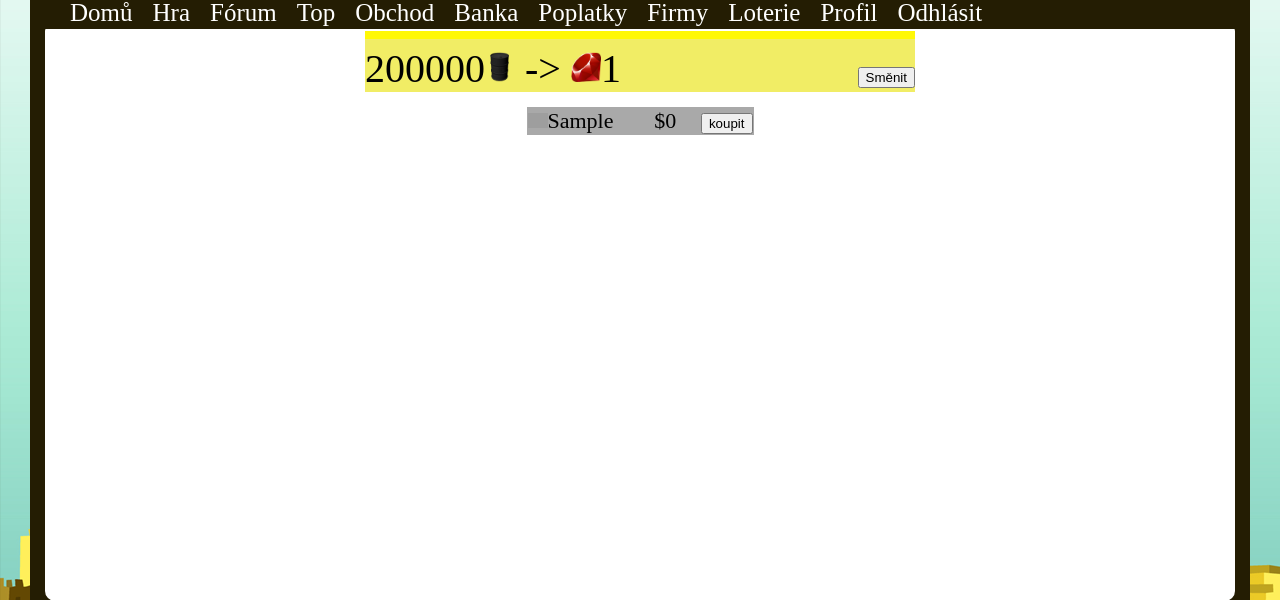
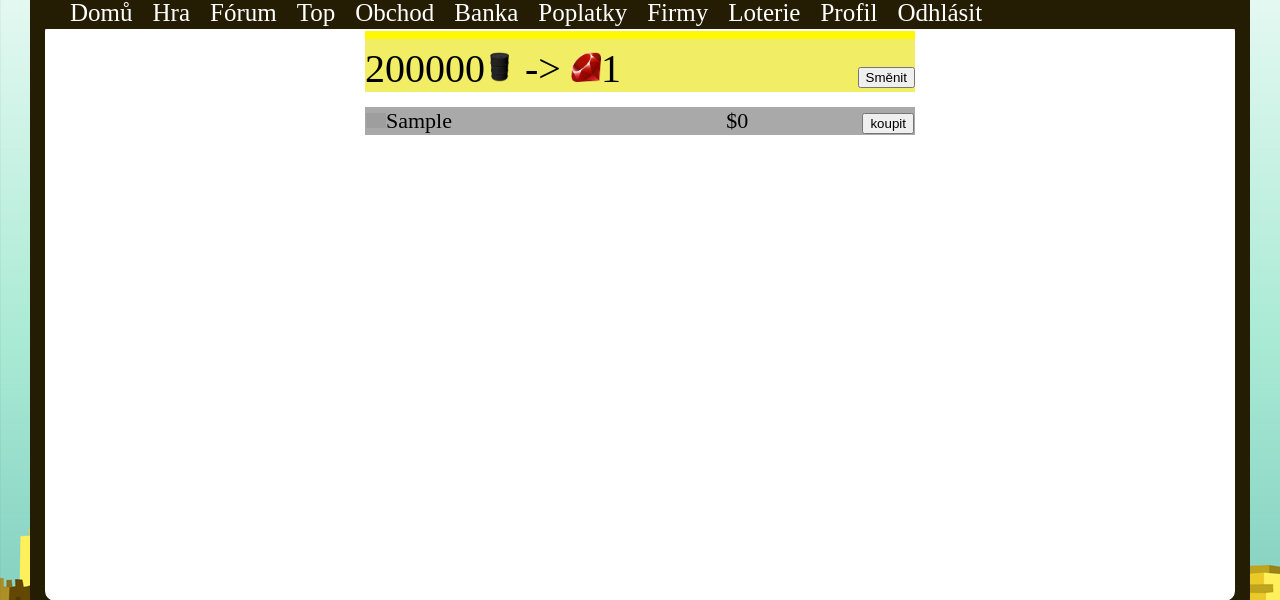
Before and after one commit to jenkings/simmayor, a PHP site: page /simmayor/obchod.php in a window 1280 px wide. Shown: the part 105-705 px from the top of the page. Run offline with PHP 8.4, Linux system fonts and the light colour scheme; the visitor is signed in with stand-in values (Sample User, id 1); tables that the repository leaves empty or names only in its code hold one stand-in row (values such as "Sample post"); grey boxes are pictures that could not be loaded.

Commit message:
optimalizována tabulka pro vykreslení

```diff
--- a/files/obchod.php
+++ b/files/obchod.php
@@ -89,16 +89,7 @@ function getjednotka($x)
 				$stridacka = 0;
 				while($z = mysql_fetch_assoc($q))
 				{
-					$stridacka ++;
-
-					if($stridacka % 2 == 0)
-					{
-						echo "<tr class='x1'><td  class='first'><img id='mini' src='./".$z['predmet'].".png' alt='".$z['predmet']."'>".$z['pocet']." ".getjednotka($z['predmet']) ."</td>    <td  class='second'>$".number_format($z['cena'], 0, ',', ' ')."</td>     <td><form action='obchod.php' method='post'><input type='hidden' name='polozka' value='".$z['id']."'><input type='submit' value='koupit'></form></td>   </tr>";
-					}
-					else
-					{
-						echo "<tr class='x2'><td class='first'><img id='mini' src='./".$z['predmet'].".png' alt='".$z['predmet']."'>".$z['pocet']." ".getjednotka($z['predmet']) ."</td>    <td  class='second'>$".number_format($z['cena'], 0, ',', ' ')."</td>      <td><form action='obchod.php' method='post'><input type='hidden' name='polozka' value='".$z['id']."'><input type='submit' value='koupit'></form></td>    </tr>";
-					}
+					echo "<tr><td class='first'><img id='mini' src='./".$z['predmet'].".png' alt='".$z['predmet']."'>".$z['pocet']." ".getjednotka($z['predmet']) ."</td>    <td  class='second'>$".number_format($z['cena'], 0, ',', ' ')."</td>      <td><form action='obchod.php' method='post'><input type='hidden' name='polozka' value='".$z['id']."'><input type='submit' value='koupit'></form></td>    </tr>";
 				}
 
 				echo"</table>";
--- a/files/style.css
+++ b/files/style.css
@@ -242,10 +242,13 @@ margin-right:5px;
 #volbaostrova form{background-color:transparent;border:none;width:80px;height:30px;margin:0px;}
 
 
-#shop{font-size:22px;background-color:transparent;cellspacing:0px;width:227px;margin-left:auto;margin-right:auto;}
+
+
+#shop{font-size:22px;background-color:transparent;cellspacing:0px;width:550px;margin-left:auto;margin-right:auto;}
 #shop #mini{width:20px;}
-.x1{background-color:lightgrey;}
-.x2{background-color:darkgrey;}
+
+#shop tr{background-color:darkgrey;}
+#shop tr:nth-child(2n){background-color:lightgrey;}
 #shop {border-spacing:0;}
 #shop .first{width:400px;}
 #shop .second{width:150px;}
```
